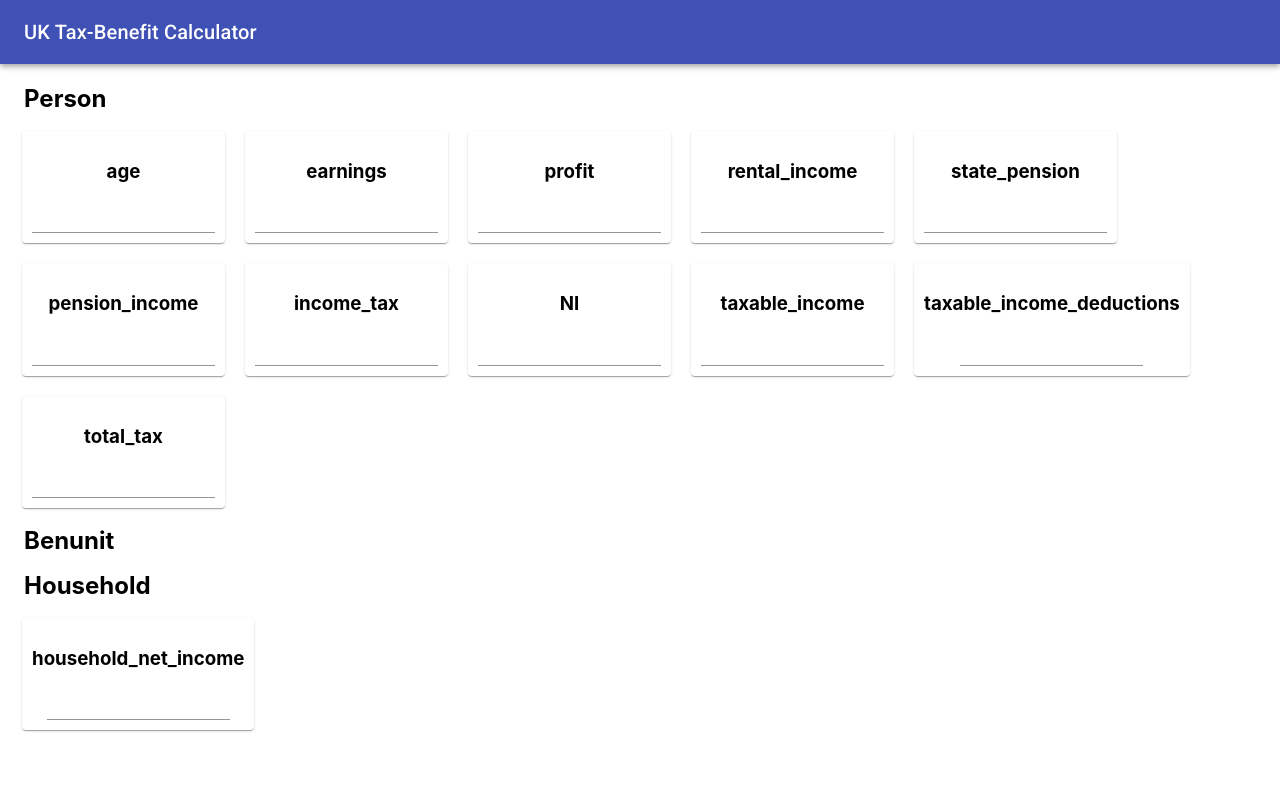
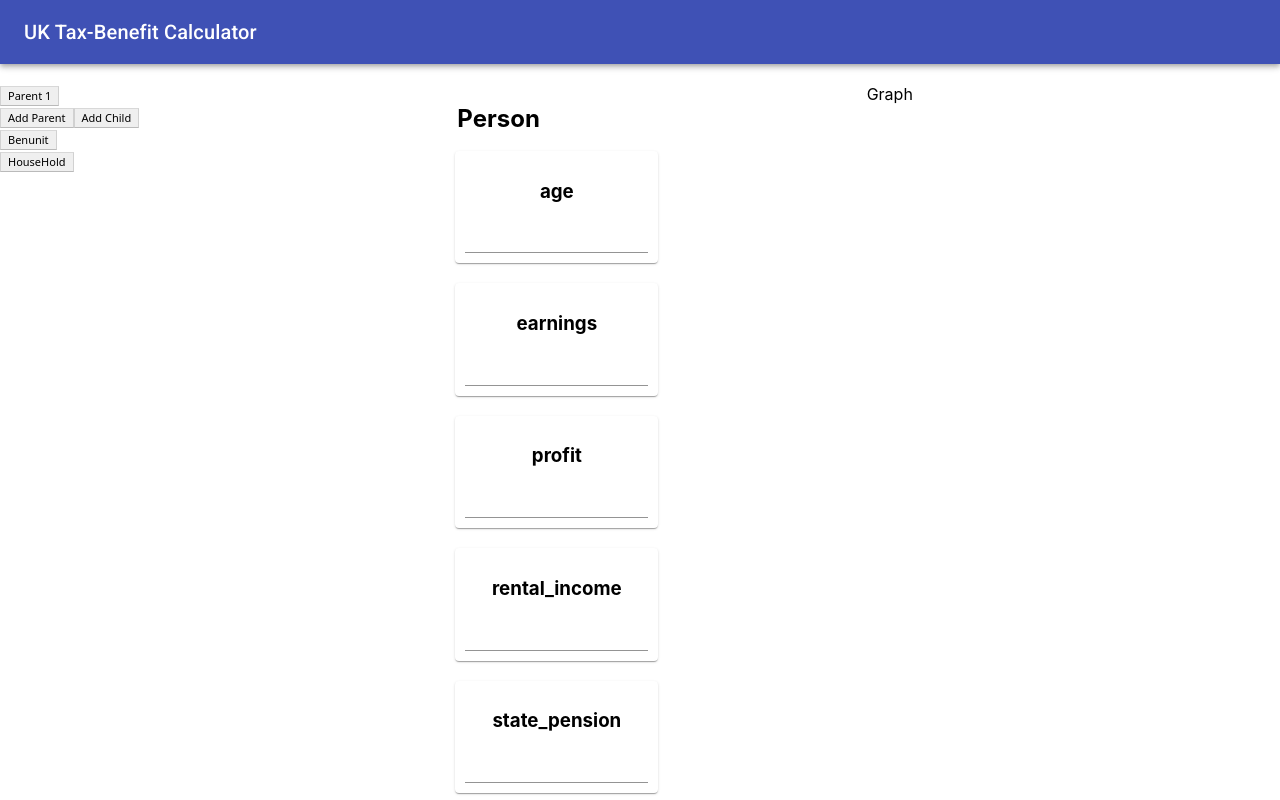
Before and after one commit to nikhilwoodruff/openfisca-uk-ui-old, a React (Create React App) app: page / in a window 1280 px wide. Shown: the top 800 px of the page. Built offline with nearby package versions, Linux system fonts and the light colour scheme; no server answers.

Commit message:
UI implemented

```diff
--- a/src/App.css
+++ b/src/App.css
@@ -5,6 +5,30 @@
 .App-logo {
   height: 40vmin;
   pointer-events: none;
+}
+button {
+  -webkit-appearance: button;
+  -webkit-writing-mode: horizontal-tb !important;
+  text-rendering: auto;
+  color: buttontext;
+  letter-spacing: normal;
+  word-spacing: normal;
+  text-transform: none;
+  text-indent: 0px;
+  text-shadow: none;
+  display: inline-block;
+  text-align: center;
+  align-items: flex-start;
+  cursor: default;
+  background-color: buttonface;
+  box-sizing: border-box;
+  margin: 0em;
+  font: 400 11px system-ui;
+  padding: 1px 7px 2px;
+  border-width: 1px;
+  border-style: solid;
+  border-color: rgb(216, 216, 216) rgb(209, 209, 209) rgb(186, 186, 186);
+  border-image: initial;
 }
 
 @media (prefers-reduced-motion: no-preference) {
--- a/src/App.js
+++ b/src/App.js
@@ -1,5 +1,5 @@
 import './App.css';
-import React from 'react';
+import React , {useState,useEffect} from 'react';
 import Container from '@material-ui/core/Container';
 import Grid from '@material-ui/core/Grid';
 import Paper from '@material-ui/core/Paper';
@@ -11,33 +11,10 @@ import TextField from '@material-ui/core/TextField';
 const api = "https://openfisca-uk.herokuapp.com";
 const cors = "https://cors-escape.herokuapp.com/";
 
+
+
 function App() {
-  const root = {
-    flexGrow: 1,
-  }
-  return (
-    <div style={root}>
-      <AppBar position="static" style={{marginBottom: 20}}>
-        <Toolbar>
-          <Typography variant="h6">
-            UK Tax-Benefit Calculator
-          </Typography>
-        </Toolbar>
-      </AppBar>
-      <Container>
-        <VariableGrid />
-      </Container>
-    </div>
-
-  )
-}
-
-class VariableGrid extends React.Component {
-  constructor(props) {
-    super(props);
-    let situation_data = {
-      people: {
-        person: {
+  const person={
     age: {2020: null},
     earnings: {2020: null},
     profit: {2020: null},
@@ -50,7 +27,23 @@ class VariableGrid extends React.Component {
     taxable_income_deductions: {2020: null},
     total_tax: {2020: null},
 
-        }
+  };
+  const [parent,setPerson]=useState(true);
+  const [benunit,setBenunit]=useState(true);
+  const [houseHold,setHouseHold]=useState(true);
+  const [addPerson,setAddPerson]=useState(person);
+
+  const addPeople=()=>{
+
+    console.log("I am here");
+   setAddPerson((addPerson)=>{
+    return[...addPerson,person];
+   });
+
+};
+  let situation_data = {
+    people: {
+      person: addPerson,
     },
     benunits: {
       benunit: {
@@ -64,9 +57,64 @@ class VariableGrid extends React.Component {
       }
     }
   }
-    let calculated_data = Object.assign({}, situation_data);
+  const root = {
+    flexGrow: 1,
+  }
+  return (
+    <div style={root}>
+      <AppBar position="static" style={{marginBottom: 20}}>
+        <Toolbar>
+          <Typography variant="h6">
+            UK Tax-Benefit Calculator
+          </Typography>
+        </Toolbar>
+      </AppBar>
+
+      <div style={{ display: "grid", gridTemplateColumns: "repeat(3, 1fr)", gridGap: 20 }}>
+    <div>
+      <div id="parent"  style={{margin:"0",padding:"0"}}>
+        <button  onClick = {()=> setPerson(!parent)} >
+          Parent 1
+        </button>
+      </div>
+      <button onClick = {addPeople}>
+        Add Parent
+      </button>
+      <button>
+        Add Child
+      </button>
+      <div id="benunit"   style={{margin:"0",padding:"0"}}>
+        <button onClick = {()=> setBenunit(!benunit)} >
+        Benunit
+        </button>
+      </div>
+      <div id="houseHold"   style={{margin:"0",padding:"0"}}>
+        <button onClick = {()=> setHouseHold(!houseHold)} >
+        HouseHold
+        </button>
+      </div>
+
+      </div>
+    <div>
+      <Container>
+        <VariableGrid parent={parent} benunit={benunit} houseHold={houseHold} situation_data={situation_data} />
+      </Container>
+      </div>
+    <div>Graph</div>
+  </div>
+    </div>
+
+  )
+}
+
+
+class VariableGrid extends React.Component {
+  constructor(props) {
+    super(props);
+
+    let calculated_data = Object.assign({}, props.situation_data);
     this.state = {
-      situation_data: situation_data,
+      situation_data: props.situation_data,
       calculated_data: calculated_data
     };
     this.updatePersonField = this.updatePersonField.bind(this);
@@ -113,18 +161,29 @@ class VariableGrid extends React.Component {
     const getFields = obj => Object.entries(obj).map(x => (x[0] !== "adults") ? <Variable key={x[0]} name={x[0]} value={Object.entries(x[1])[0][1]} changeHandler={(e) => this.updatePersonField(e, x[0], e.target.value)} /> : null);
     return (
       <div>
+        {this.props.parent && <div>
+          {console.log(this.state.calculated_data.people.person.length)}
+            <>
             <h2>Person</h2>
             <Grid container spacing={3}>
               {getFields(this.state.calculated_data.people.person)}
             </Grid>
+            </>
+
+        </div>}
+        {this.props.benunit &&<div>
           <h2>Benunit</h2>
           <Grid container spacing={3}>
             {getFields(this.state.calculated_data.benunits.benunit)}
           </Grid>
+        </div>}
+        {this.props.houseHold &&<div>
           <h2>Household</h2>
           <Grid container spacing={3}>
             {getFields(this.state.calculated_data.households.household)}
+
           </Grid>
+        </div>}
       </div>
     )
   }
```
Lines whose indentation alone changed are shown as unchanged.
